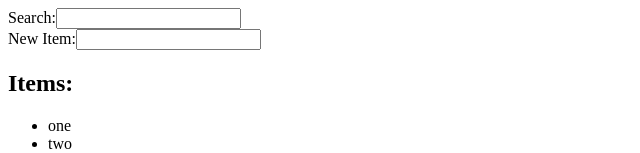
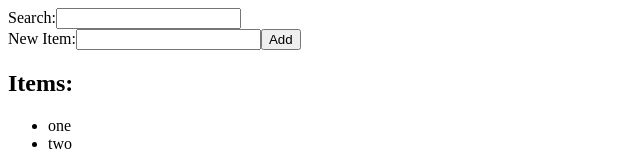
Before and after one commit to w314/reactSearchExample, a React (Create React App) app: page / in a window 1280 px wide. Shown: the top 153 px of the page, without its empty margins (0-640 px from the left). Built offline with nearby package versions, Linux system fonts and the light colour scheme.

Commit message:
feat: Implement adding new item to items

```diff
--- a/src/App.tsx
+++ b/src/App.tsx
@@ -4,19 +4,29 @@ import { useState, useRef } from 'react';
 function App() {
 
   const [items, setItems] = useState(['one', 'two', 'three', 'four'])
-  // const newItem: string = useRef(itemName)
   const [filter, setFilter] = useState('')
+
+  const newItemRef = useRef<HTMLInputElement>(null)
+
+  const onAddNewItem = (event: React.MouseEvent<HTMLButtonElement>) => {
+    event.preventDefault()
+    const item = newItemRef.current?.value ? newItemRef.current.value : null
+    if (!item) return
+    setItems((currentItems) => [...currentItems, item])
+    setFilter('')
+    console.log(filter)
+  }
 
   return (
     <>
     <div>
       <label htmlFor="filter">Search:</label>
-      <input type="text" id="filter" onChange={(event) => setFilter(event.target.value)} />
+      <input type="search" id="filter" value={filter} onChange={(event) => setFilter(event.target.value)} />
     </div>
     <div>
       <label htmlFor="newItem">New Item:</label>
-      <input type="text" id="newItem" />
-      {/* <button onClick={() = ()}>Add</button> */}
+      <input type="text" id="newItem" ref={newItemRef}/>
+      <button onClick={(event) => {onAddNewItem(event)}}>Add</button>
     </div>
     <h2>Items:</h2>
     <ul>
```
